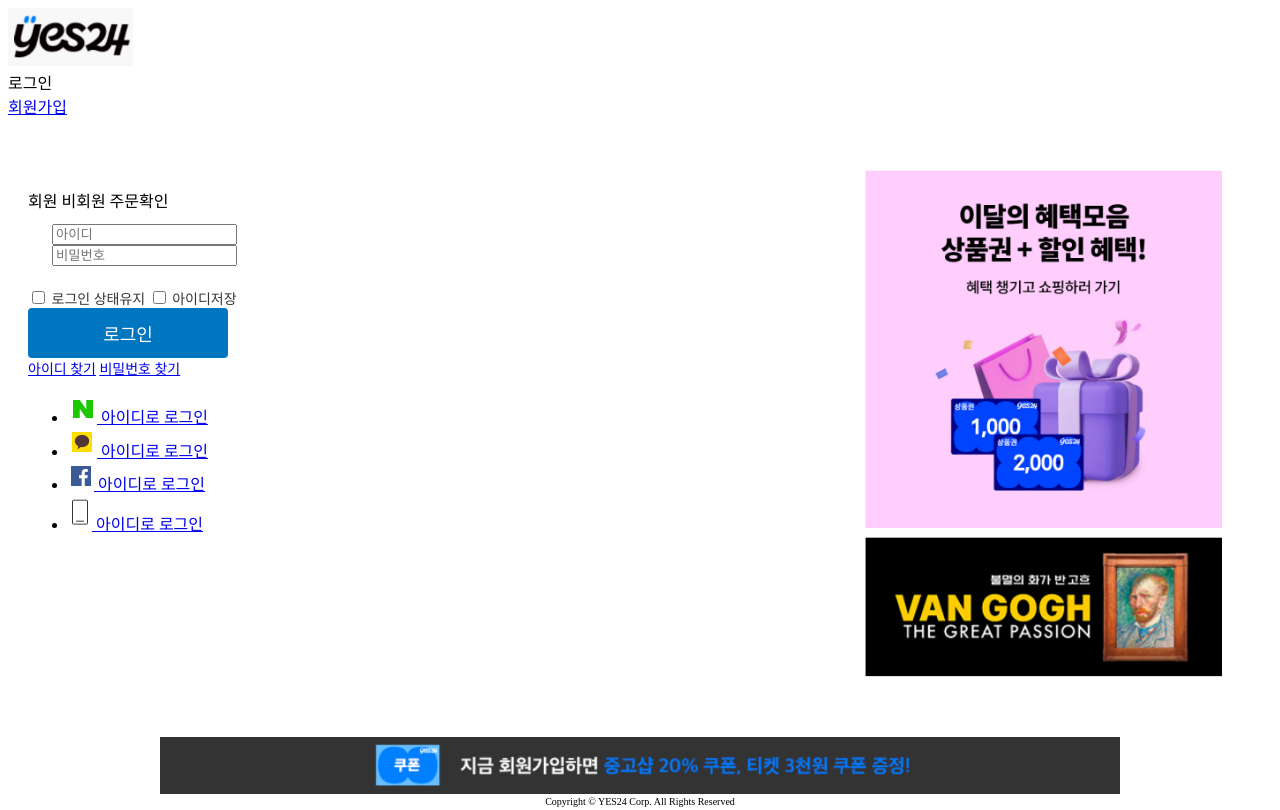
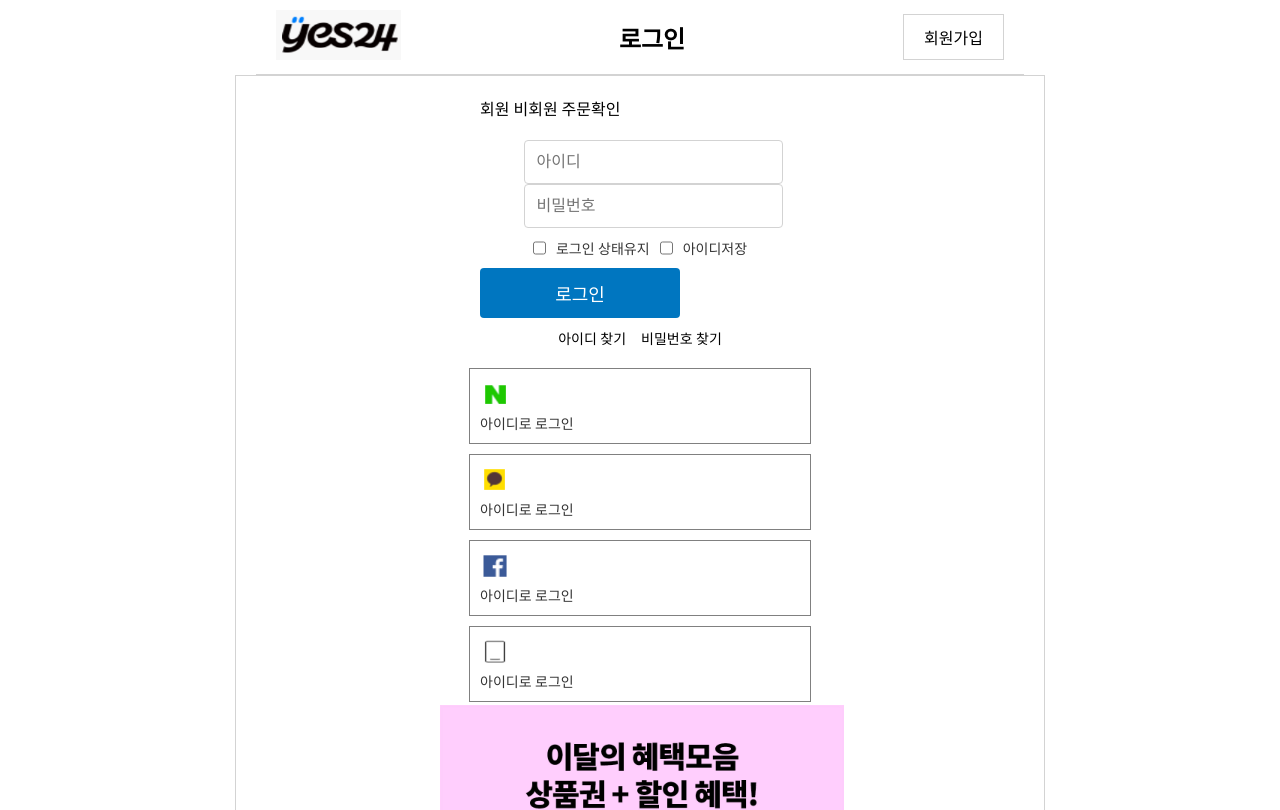
Before and after one commit to Woojeong98/yes24ClonePJ, a plain HTML site: page index.html in a window 1280 px wide. Shown: the top 810 px of the page. Drawn offline with Linux system fonts and the light colour scheme.

Commit message:
중간 수정

```diff
--- a/index.html
+++ b/index.html
@@ -8,23 +8,21 @@
 
 </head>
 <body>
-    <!-- header -->
-    <div class="yesheader">
 
-                <a class="logo" href="#">
+    <header>
+        <!-- header -->
+        <div class="yesheader">
+            <a class="logo" href="#">
                 <img src="/img/yes24.png" alt="yes24 Logo" width="125">
-                </a>
-            </div>
-        <div class="logIntxt">로그인</div>
+            </a>
+            <div class="logIntxt">로그인</div>
+            <button class="asign newAccount">회원가입</button>
+        </div>
+        </header>
 
-        <a class="asign" href="#"><span >
-        </span><class="newAccount">회원가입</span></a>
-        </div>
-    </div>
+<!-- 메인 로그인 화면 -->
 
-
-
-<!-- 메인 로그인 화면면 -->
+<main>
     <div class="mainLogin">
         <div class="login">
          <div class="memberorno">
@@ -52,7 +50,7 @@
     <button type="submit" class="loginbtn">로그인</button>
 
 
-    <div class="find">
+    <div class="find_id">
         <a href="#">아이디 찾기</a>
         <a href="#">비밀번호 찾기</a>
     </div>
@@ -60,25 +58,24 @@
 
 <!-- 타사이트 로그인 -->
     <ul class="snsLogin">
-        <li><a href="#"><span class="naver"><img src="/img/KakaoTalk_20250327_174851059.png"> 아이디로 로그인</span></a></li>
-    <li><a href="#"><span class="naver"><img src="/img/KakaoTalk_20250327_174851059_02.png"> 아이디로 로그인</span></a></li>
-    <li><a href="#"><span class="naver"><img src="/img/KakaoTalk_20250327_174851059_03.png"> 아이디로 로그인</span></a></li>
-    <li><a href="#"><span class="naver"><img src="/img/KakaoTalk_20250327_174851059_01.png"> 아이디로 로그인</span></a></li>
+        <li><a href="#"><span class="naver"><img src="/img/KakaoTalk_20250327_174851059.png"><p>아이디로 로그인</p></span></a></li>
+    <li><a href="#"><span class="naver"><img src="/img/KakaoTalk_20250327_174851059_02.png"><p>아이디로 로그인</p></span></a></li>
+    <li><a href="#"><span class="naver"><img src="/img/KakaoTalk_20250327_174851059_03.png"><p>아이디로 로그인</p></span></a></li>
+    <li><a href="#"><span class="naver"><img src="/img/KakaoTalk_20250327_174851059_01.png"><p>아이디로 로그인</p></span></a></li>
     </ul>
 
 
 
     </div>
     <!-- 광고 이미지 -->
-    <div class="ad"><img src="./img/ad.png" alt="광고이미지지" width="360"></div>
-</div>
-</ul>
+    <div class="ad"><img src="./img/ad.png" alt="광고이미지"></div>
+    </main>
 
 
-<!-- footer -->
-<footer class="ft">
-    <a href="#"><img src="./img/ad3.png" alt="광고이미지지" width="960"></a>
-    <div>Copyright © YES24 Corp. All Rights Reserved</div>
+<!-- 푸터 -->
+<footer>
+    <a href="#" class="footerAd"><img src="./img/ad3.png" alt="광고이미지" ></a>
+    <p>Copyright © YES24 Corp. All Rights Reserved</p>
 </footer>
 
 </body>
--- a/stlye.css
+++ b/stlye.css
@@ -1,139 +1,212 @@
-:root {
-    --background-defalt-color: #fff;
-    --box-color: #d8d8d8;
-
-
-
+/* 전체 요소 초기화 */
+* {
+    margin: 0;
+    padding: 0;
 }
 
-<style>
-/* 헤더 */
+/* 페이지 전체 정렬 */
+body {
+    display: flex;
+    flex-direction: column;
+    align-items: center;
+    background-color: white;
+}
 
+body > * {
+    width: 60%;
+}
+
+/* 메인 컨테이너 */
+main {
+    display: flex;
+    justify-content: center;
+    gap: 2.3rem;
+    background-color: white;
+    border: 1px solid lightgray;
+    padding: 20px;
+}
+
+/* 링크 기본 스타일 */
+a {
+    text-decoration: none;
+    color: inherit;
+}
+
+/* 헤더 스타일 */
 .yesheader {
     display: flex;
     justify-content: space-between;
     align-items: center;
     padding: 10px 20px;
-    background-color: white;
-    border-bottom: 1px solid #ddd;
+    border-bottom: 1px solid lightgray;
 }
 
-.logo {
-    margin-right: auto;
+
+.logo img {
+    height: 50px;
+}
+
+.logIntxt {
+    font-size: 24px;
+    font-weight: bold;
+    text-align: center;
+    flex-grow: 1;
 }
 
 .asign {
-
-    margin-left: auto;
+    padding: 10px 20px;
+    background-color: white;
+    border: 1px solid lightgray;
+    cursor: pointer;
+    font-size: 16px;
 }
 
-.logintxt {
-
-    text-align: center;
-    flex-grow: 1;
-    font-size: 24px;
-    font-weight: bold;
+.asign:hover {
+    background-color: #f5f5f5;
 }
 
-
-/* 메인페이지 */
-.content{
-    margin: 0 auto;
-    padding: 60px 0;
-    width: 960px;
-    border: solid 1px #d8d8d8;
-    text-align: center;
-    background-color: #fff;
+.asign {
+    padding: 10px 20px;
+    background-color: white;
+    border: 1px solid lightgray;
+    cursor: pointer;
+    font-size: 16px;
 }
 
-/* 로그인 */
-
-.login {
-    float: left;
-    margin: 20px;
+.asign:hover {
+    background-color: #f5f5f5;
 }
 
-
-.logintxt {
-    text-align: center;
-    flex-grow: 1;
-    font-size: 24px;
-    font-weight: bold;
-    margin: 0 20px;
+/* 로그인 영역 */
+.mainLogin {
+    display: flex;
+    flex-direction: column;
+    align-items: center;
+    width: 100%;
 }
 
+.memberYorN {
+    background-color: white;
+    color: black;
+    border: 1px solid #0076c0;
+    padding: 12px 24px;
+    border-radius: 4px;
+    cursor: pointer;
+    font-size: 18px;
+    width: 100%;
+    max-width: 200px;
+    text-align: center;
+}
+
+/* 로그인 폼 */
+.login-inform {
+    display: flex;
+    flex-direction: column;
+    align-items: center;
+    width: 100%;
+    gap: 10px;
+    margin-top: 20px;
+}
+
+.login-inform input {
+    width: 100%;
+    max-width: 300px;
+    padding: 12px;
+    font-size: 16px;
+    border: 1px solid lightgray;
+    border-radius: 4px;
+}
+
+/* 체크박스 & 아이디 저장 */
+.check {
+    font-size: 14px;
+    color: rgb(53, 53, 53);
+    display: flex;
+    justify-content: center;
+    gap: 10px;
+    margin-top: 10px;
+}
+
+/* 로그인 버튼 */
 .loginbtn {
     background-color: #0076c0;
+    align-items: center;
     color: white;
     border: none;
     padding: 12px 24px;
     border-radius: 4px;
     cursor: pointer;
     font-size: 18px;
-    width: 100%;
+    width: 320px;
     max-width: 200px;
+    margin-top: 10px;
 }
 
-.login-inform{
-    display: block;
-    width: 100%;
-    margin-bottom: 10px;
-    padding: 12px 24px;
-    font-size: 16px;
+/* 아이디 / 비밀번호 찾기 */
+.find_id {
+    display: flex;
+    justify-content: center;
+    gap: 15px;
+    font-size: 14px;
+    margin-top: 10px;
 }
 
-.check {
-    font-size: 14px;
-    color: rgb(53, 53, 53);
-}
-
-.find {
-    font-size: 14px;
-    color: rgb(53, 53, 53);
+/* SNS 로그인 */
+.snsLogin {
+    display: flex;
+    flex-direction: column;
+    align-items: center;
+    width: 320px;
+    margin-top: 20px;
+    gap: 10px;
 }
 
 
-/* SNS 로그인 버튼 */
-
-.snslog {
-    width: 100%;
+.snsLogin li {
+    list-style: none;
+    align-items: center;
+    border: 1px solid gray;
+    padding: 10px;
+    width: 320px;
 }
 
-.snslog button {
-    display: block;
-    width: 100%;
-    margin-bottom: 10px;
-    padding: 12px 24px;
-    font-size: 16px;
+.snsLogin a {
+    display: flex;
+    align-items: center;
+    gap: 10px;
+    text-decoration: none;
+    font-size: 14px;
+    color: rgb(51, 51, 51);
 }
 
-.snsl{
-    display: block;
-    list-style-type: disc;
-    margin-block-start: 1em;
-    margin-block-end: 1em;
-    margin-inline-start: 0px;
-    margin-inline-end: 0px;
-    padding-inline-start: 40px;
-    unicode-bidi: isolate;
+.snsLogin img {
+    width: 30px;
+    height: 30px;
 }
 
-.ft {
+/* 광고 영역 (오른쪽 배치) */
+.adimg {
+    display: flex;
+    justify-content: center;
+    align-items: center;
+    margin-top: 20px;
+}
+
+.adimg {
+    width: 960px;
+    max-width: 960px; /* 광고 이미지 크기를 적당하게 설정 */
+    height: auto;
+}
+
+/* 푸터 */
+footer {
     color: black;
     text-align: center;
     padding: 10px 0;
     width: 100%;
-    font-size: 10px;
+    font-size: 20px;
 }
 
-
-.ad{
-display: flex;
-justify-content: right;
-margin: 50px;
+.footerAd {
+    width: 600px;
 }
-
-
-.newAccount {
-    border: ;
-}
```
